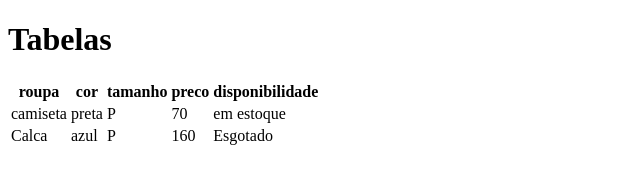
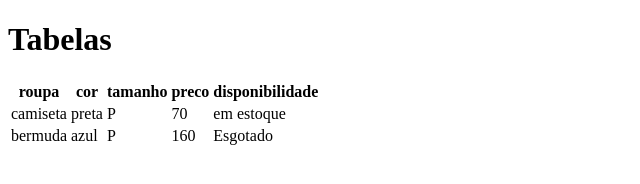
Before and after one commit to ZatannZatara/Aula-tabela, a plain HTML site: page index.html in a window 1280 px wide. Shown: the full height of the page, 0-640 px from the left. Drawn offline with Linux system fonts and the light colour scheme.

Commit message:
trocado de calca jeans para bermuda

```diff
--- a/index.html
+++ b/index.html
@@ -24,7 +24,7 @@
             <td>em estoque</td>
         </tr>
         <tr>
-            <td>Calca</td>
+            <td>bermuda</td>
             <td>azul</td>
             <td>P</td>
             <td>160</td>
```
